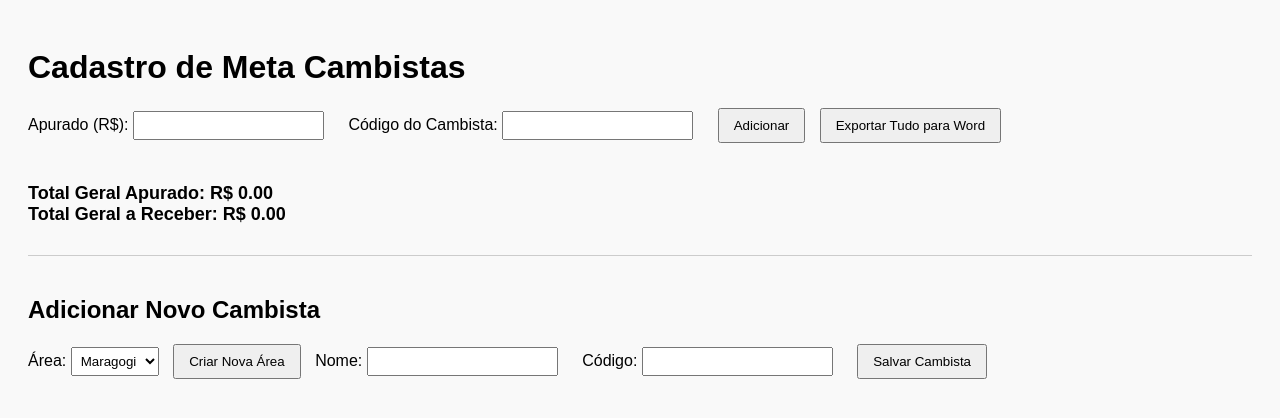
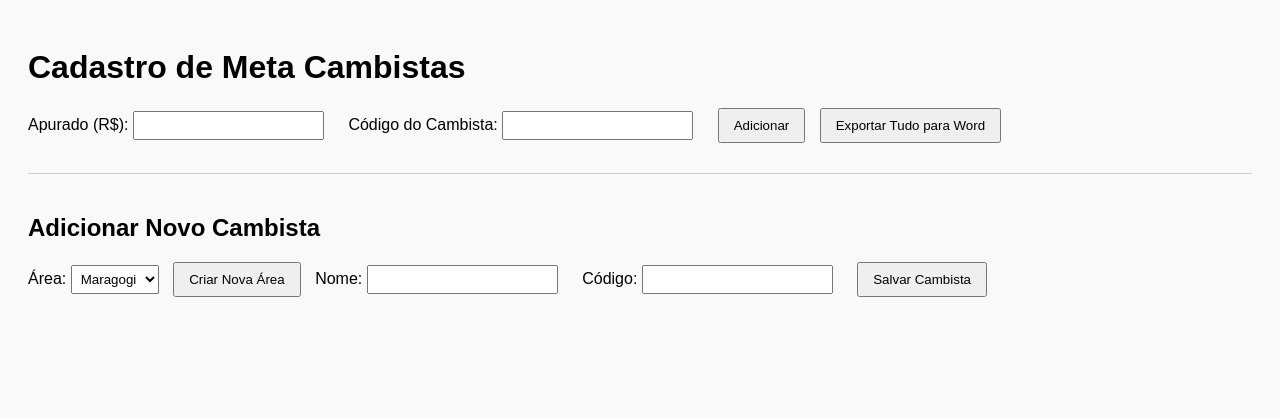
Before and after one commit to crispx2/PP_CONTAS, a Flask app: template templates/meta.html in a window 1280 px wide. Shown: the top 418 px of the page. Run offline with Flask 3, Linux system fonts and the light colour scheme; the template is opened without the code that fills it, so the values that code supplies are empty.

Commit message:
Update meta.html

```diff
--- a/templates/meta.html
+++ b/templates/meta.html
@@ -13,7 +13,6 @@
     button { padding: 8px 14px; cursor: pointer; }
     form { display: inline-block; margin-left: 10px; }
     .form-section { margin-top: 30px; border-top: 1px solid #ccc; padding-top: 20px; }
-    .totais-gerais { margin-top: 40px; font-weight: bold; font-size: 18px; }
   </style>
 </head>
 <body>
@@ -28,14 +27,12 @@
 
   <button onclick="adicionarMeta()">Adicionar</button>
 
-  <form method="POST" action="/exportar-word-meta" onsubmit="return prepararExportacao()">
-    <textarea name="conteudo" id="conteudo-exportar" style="display:none;"></textarea>
+  <form method="POST" action="/exportar-word-meta">
     <button type="submit">Exportar Tudo para Word</button>
   </form>
 </div>
 
 <div id="tabelas-container"></div>
-<div id="totais-gerais" class="totais-gerais"></div>
 
 <div class="form-section">
   <h2>Adicionar Novo Cambista</h2>
@@ -169,9 +166,6 @@
     const container = document.getElementById('tabelas-container');
     container.innerHTML = '';
 
-    let totalGeralApurado = 0;
-    let totalGeralReceber = 0;
-
     Object.keys(cambistasData).forEach(area => {
       const areaData = metaDataStore.filter(item => item.area === area);
       if (areaData.length === 0) return;
@@ -185,123 +179,37 @@
       table.innerHTML = `
         <thead>
           <tr>
-            <th>Código</th>
-            <th>Nome</th>
             <th>Apurado (R$)</th>
             <th>Valor a Receber (R$)</th>
+            <th>Nome</th>
+            <th>Código</th>
             <th>Ação</th>
           </tr>
         </thead>
         <tbody></tbody>
-        <tfoot>
-          <tr>
-            <th colspan="2">Totais</th>
-            <th id="total-apurado">R$ 0,00</th>
-            <th id="total-receber">R$ 0,00</th>
-            <th></th>
-          </tr>
-        </tfoot>
       `;
 
       const tbody = table.querySelector('tbody');
-      let totalApurado = 0;
-      let totalReceber = 0;
-
       areaData.forEach((item, index) => {
         const tr = document.createElement('tr');
         tr.innerHTML = `
-          <td>${item.codigo}</td>
-          <td>${item.nome}</td>
           <td>R$ ${item.apurado.toFixed(2)}</td>
           <td>R$ ${item.valorReceber.toFixed(2)}</td>
-          <td><button onclick="apagarMeta(${metaDataStore.indexOf(item)})">Apagar</button></td>
+          <td>${item.nome}</td>
+          <td>${item.codigo}</td>
+          <td><button onclick="apagarMeta(${index})">Apagar</button></td>
         `;
-        totalApurado += item.apurado;
-        totalReceber += item.valorReceber;
         tbody.appendChild(tr);
       });
-
-      totalGeralApurado += totalApurado;
-      totalGeralReceber += totalReceber;
-
-      table.querySelector('#total-apurado').textContent = `R$ ${totalApurado.toFixed(2)}`;
-      table.querySelector('#total-receber').textContent = `R$ ${totalReceber.toFixed(2)}`;
 
       section.appendChild(table);
       container.appendChild(section);
     });
-
-    const totaisDiv = document.getElementById('totais-gerais');
-    totaisDiv.innerHTML = `
-      Total Geral Apurado: R$ ${totalGeralApurado.toFixed(2)}<br>
-      Total Geral a Receber: R$ ${totalGeralReceber.toFixed(2)}
-    `;
-  }
-
-  function prepararExportacao() {
-    let html = '';
-    const areas = Object.keys(cambistasData);
-
-    areas.forEach(area => {
-      const areaData = metaDataStore.filter(item => item.area === area);
-      if (areaData.length === 0) return;
-
-      html += `<h2>${area}</h2>`;
-      html += `
-        <table border="1" cellspacing="0" cellpadding="4">
-          <tr>
-            <th>Código</th>
-            <th>Nome</th>
-            <th>Apurado (R$)</th>
-            <th>Valor a Receber (R$)</th>
-          </tr>
-      `;
-
-      let totalApurado = 0;
-      let totalReceber = 0;
-
-      areaData.forEach(item => {
-        html += `
-          <tr>
-            <td>${item.codigo}</td>
-            <td>${item.nome}</td>
-            <td>R$ ${item.apurado.toFixed(2)}</td>
-            <td>R$ ${item.valorReceber.toFixed(2)}</td>
-          </tr>
-        `;
-        totalApurado += item.apurado;
-        totalReceber += item.valorReceber;
-      });
-
-      html += `
-        <tr>
-          <td colspan="2"><strong>Totais</strong></td>
-          <td><strong>R$ ${totalApurado.toFixed(2)}</strong></td>
-          <td><strong>R$ ${totalReceber.toFixed(2)}</strong></td>
-        </tr>
-      </table><br>`;
-    });
-
-    const totalGeralApurado = metaDataStore.reduce((acc, cur) => acc + cur.apurado, 0);
-    const totalGeralReceber = metaDataStore.reduce((acc, cur) => acc + cur.valorReceber, 0);
-
-    html += `
-      <h2>Total Geral</h2>
-      <p><strong>Apurado:</strong> R$ ${totalGeralApurado.toFixed(2)}<br>
-      <strong>Valor a Receber:</strong> R$ ${totalGeralReceber.toFixed(2)}</p>
-    `;
-
-    document.getElementById('conteudo-exportar').value = html;
-    return true;
   }
 
   function limparCampos() {
     document.getElementById('apurado').value = '';
     document.getElementById('codigo').value = '';
-  }
-
-  function renderizarTabelas() {
-    atualizarTabelas();
   }
 
   atualizarSelectAreas();
```
